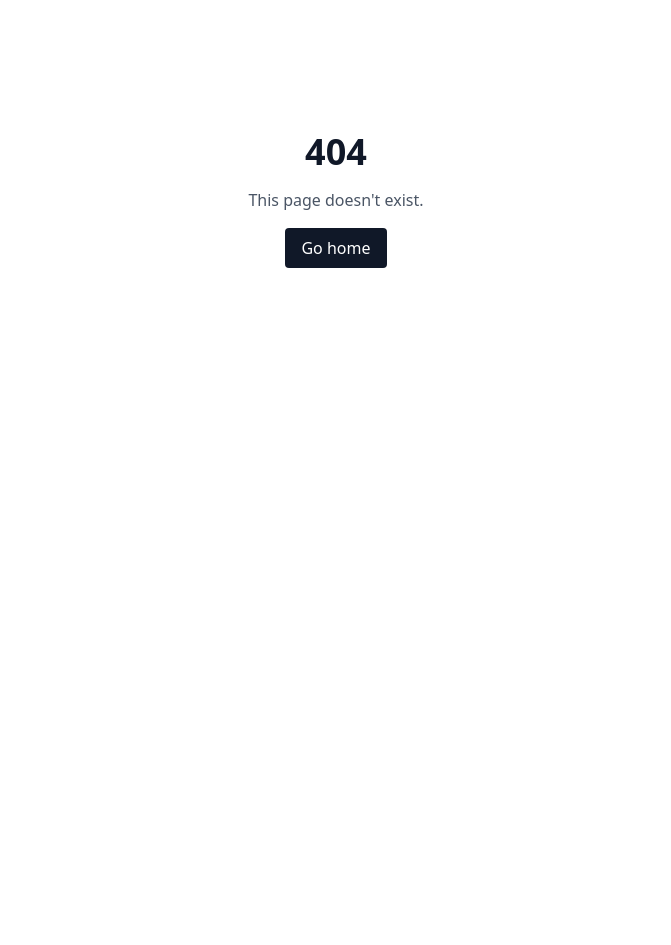
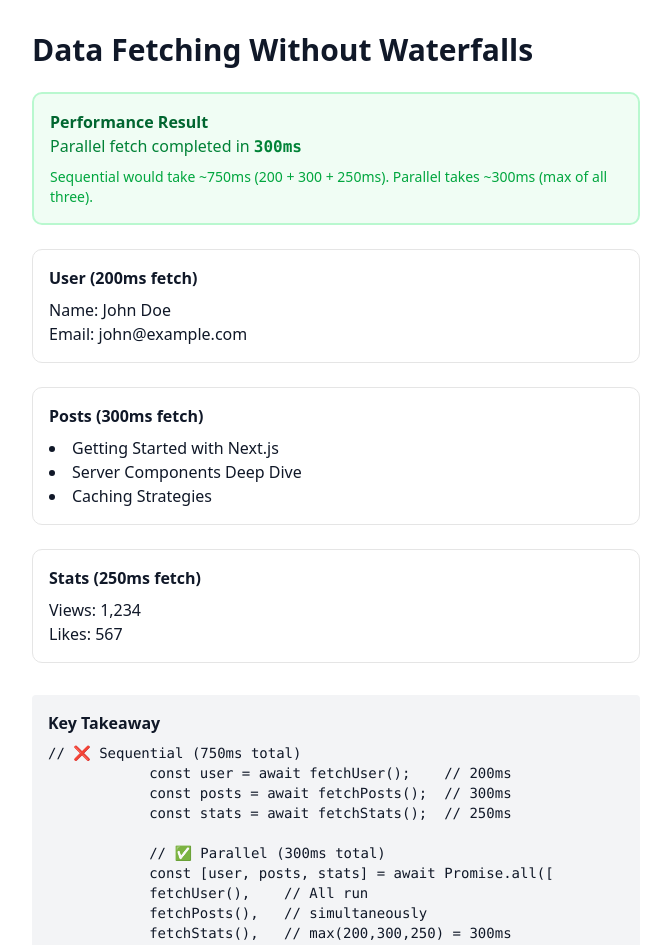
Before and after one commit to meerajahmed/nextjs-foundations, a Next.js app in the folder apps/web/: page /data-demo in a window 1280 px wide. Before the commit this address had no page. Shown: the top 945 px of the page, without its empty margins (304-975 px from the left). Before the commit the page ends 800 px from the top, so only its background shows below. Built offline with nearby package versions, Linux system fonts and the light colour scheme.

Commit message:
feat(core): eliminate async waterfalls with parallel fetches

```diff
--- a/apps/web/src/app/dashboard/page.tsx
+++ b/apps/web/src/app/dashboard/page.tsx
@@ -1,6 +1,40 @@
 // Dashboard overview page
 // When navigating here from /dashboard/analytics, only this component re-renders
 // The sidebar layout persists (no flicker, state preserved)
+
+import { fetchPosts, fetchStats, fetchUser } from "@/app/data-demo/data";
+
+
+async function fetchDashboardData() {
+  const results = await Promise.allSettled([
+    fetchUser(),
+    fetchPosts(),
+    fetchStats(),
+  ]);
+
+  // Extract successful results, provide fallbacks for failures
+  const user = results[0].status === "fulfilled"
+    ? results[0].value
+    : { name: "Guest", email: "" };
+
+  const posts = results[1].status === "fulfilled"
+    ? results[1].value
+    : [];
+
+  const stats = results[2].status === "fulfilled"
+    ? results[2].value
+    : { views: 0, likes: 0 };
+
+  // Log failures for monitoring (add biome-ignore if using console.log)
+  results.forEach((result, index) => {
+    if (result.status === "rejected") {
+      // biome-ignore lint/suspicious/noConsole: monitoring
+      console.error(`Fetch ${index} failed:`, result.reason);
+    }
+  });
+
+  return { user, posts, stats };
+}
 
 export default function DashboardPage() {
   return (
--- /dev/null
+++ b/apps/web/src/app/data-demo/data.ts
@@ -0,0 +1,21 @@
+// Simulated API calls with realistic delays
+// In production, these would be actual fetch calls to your API
+
+export async function fetchUser(): Promise<{ name: string; email: string }> {
+  await new Promise((resolve) => setTimeout(resolve, 200));
+  return { name: "John Doe", email: "john@example.com" };
+}
+
+export async function fetchPosts(): Promise<Array<{ id: number; title: string }>> {
+  await new Promise((resolve) => setTimeout(resolve, 300));
+  return [
+    { id: 1, title: "Getting Started with Next.js" },
+    { id: 2, title: "Server Components Deep Dive" },
+    { id: 3, title: "Caching Strategies" },
+  ];
+}
+
+export async function fetchStats(): Promise<{ views: number; likes: number }> {
+  await new Promise((resolve) => setTimeout(resolve, 250));
+  return { views: 1234, likes: 567 };
+}
--- /dev/null
+++ b/apps/web/src/app/data-demo/page.tsx
@@ -0,0 +1,88 @@
+import { fetchPosts, fetchStats, fetchUser } from "./data";
+
+// Parallel fetch with timing measurement
+async function fetchParallel() {
+  const startTime = performance.now();
+
+  // Promise.all runs all fetches simultaneously
+  // Total time = max(200, 300, 250) = ~300ms instead of 750ms sequential
+  const [user, posts, stats] = await Promise.all([
+    fetchUser(),
+    fetchPosts(),
+    fetchStats(),
+  ]);
+
+  const endTime = performance.now();
+  const duration = Math.round(endTime - startTime);
+
+  return { user, posts, stats, duration };
+}
+
+export default async function DataDemoPage() {
+  const { user, posts, stats, duration } = await fetchParallel();
+
+  return (
+    <main className="mx-auto max-w-2xl p-8">
+      <h1 className="mb-6 font-bold text-3xl">
+        Data Fetching Without Waterfalls
+      </h1>
+
+      {/* Performance result banner */}
+      <div className="mb-6 rounded-lg border-2 border-green-200 bg-green-50 p-4">
+        <h2 className="font-semibold text-green-800">Performance Result</h2>
+        <p className="text-green-700">
+          Parallel fetch completed in{" "}
+          <span className="font-bold font-mono">{duration}ms</span>
+        </p>
+        <p className="mt-2 text-green-600 text-sm">
+          Sequential would take ~750ms (200 + 300 + 250ms). Parallel takes
+          ~300ms (max of all three).
+        </p>
+      </div>
+
+      <div className="space-y-6">
+        {/* User data */}
+        <div className="rounded-lg border p-4">
+          <h2 className="mb-2 font-semibold">User (200ms fetch)</h2>
+          <p>Name: {user.name}</p>
+          <p>Email: {user.email}</p>
+        </div>
+
+        {/* Posts data */}
+        <div className="rounded-lg border p-4">
+          <h2 className="mb-2 font-semibold">Posts (300ms fetch)</h2>
+          <ul className="list-inside list-disc">
+            {posts.map((post) => (
+              <li key={post.id}>{post.title}</li>
+            ))}
+          </ul>
+        </div>
+
+        {/* Stats data */}
+        <div className="rounded-lg border p-4">
+          <h2 className="mb-2 font-semibold">Stats (250ms fetch)</h2>
+          <p>Views: {stats.views.toLocaleString()}</p>
+          <p>Likes: {stats.likes.toLocaleString()}</p>
+        </div>
+      </div>
+
+      {/* Code comparison */}
+      <div className="mt-8 rounded bg-gray-100 p-4">
+        <h3 className="mb-2 font-semibold">Key Takeaway</h3>
+        <pre className="overflow-x-auto font-mono text-sm">
+          {`// ❌ Sequential (750ms total)
+            const user = await fetchUser();    // 200ms
+            const posts = await fetchPosts();  // 300ms
+            const stats = await fetchStats();  // 250ms
+
+            // ✅ Parallel (300ms total)
+            const [user, posts, stats] = await Promise.all([
+            fetchUser(),    // All run
+            fetchPosts(),   // simultaneously
+            fetchStats(),   // max(200,300,250) = 300ms
+            ]);`}
+        </pre>
+      </div>
+    </main>
+  );
+}
--- /dev/null
+++ b/apps/web/src/app/users/[id]/page.tsx
@@ -0,0 +1,26 @@
+import { fetchPosts, fetchStats, fetchUser } from "@/app/data-demo/data";
+
+interface PageProps {
+  params: Promise<{ id: string }>;
+}
+
+export default async function UserPage({ params }: PageProps) {
+  // Include params in Promise.all for optimal performance
+  const [{ id }, user, posts, stats] = await Promise.all([
+    params, // Await params alongside data fetches
+    fetchUser(), // These run in parallel with params resolution
+    fetchPosts(),
+    fetchStats(),
+  ]);
+
+  // Now use id for any dependent fetches
+  // (Better: restructure so all independent fetches are in Promise.all)
+
+  return (
+    <main className="mx-auto max-w-2xl p-8">
+      <h1 className="mb-4 font-bold text-2xl">User {id}</h1>
+      <p>{user.name}</p>
+      {/* ... */}
+    </main>
+  );
+}
```
